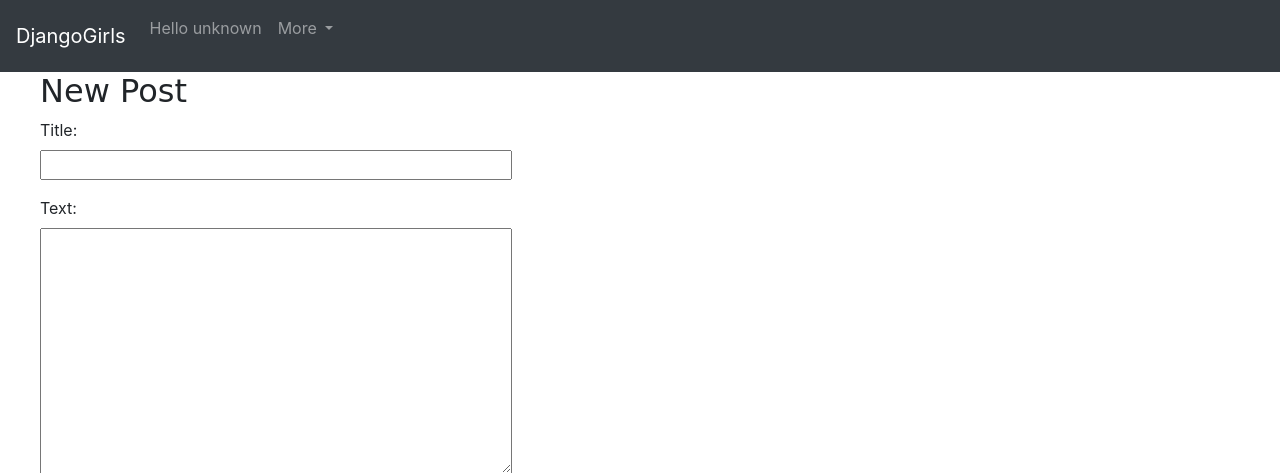
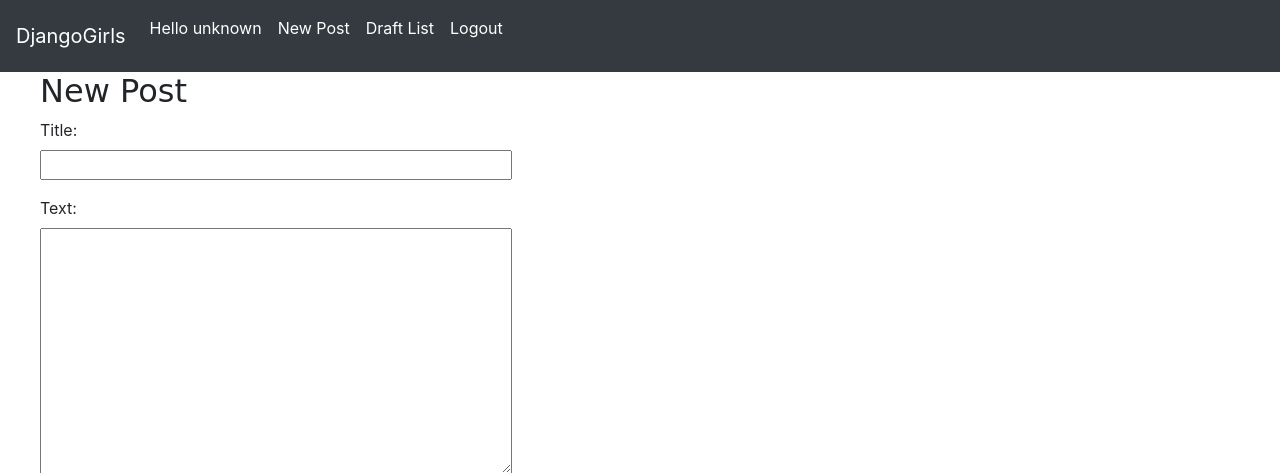
Before and after one commit to Srikant9217/my-first-blog, a Django app: template blog/templates/blog/post_edit.html in a window 1280 px wide. Shown: the top 473 px of the page. Run offline with Django 3.2, Linux system fonts and the light colour scheme; the template is opened without the code that fills it: values that come from a table or form of the project are taken from there, others are empty; a user stored in the database is signed in; parts of the project's set-up code (start-up, migrations or seed data) failed here and were passed over; some libraries are stand-ins or nearby versions.

Commit message:
added navbar

```diff
--- a/blog/templates/blog/base.html
+++ b/blog/templates/blog/base.html
@@ -16,28 +16,25 @@
 
 <nav class="navbar navbar-expand-lg navbar-dark bg-dark">
     <a class="navbar-brand" href="/">DjangoGirls</a>
-    <button class="navbar-toggler" type="button" data-toggle="collapse" data-target="#navbarNavDropdown"
-            aria-controls="navbarNavDropdown" aria-expanded="false" aria-label="Toggle navigation">
+    <button class="navbar-toggler" type="button" data-toggle="collapse" data-target="#navbarNav"
+            aria-controls="navbarNav" aria-expanded="false" aria-label="Toggle navigation">
         <span class="navbar-toggler-icon"></span>
     </button>
-    <div class="collapse navbar-collapse" id="navbarNavDropdown">
+    <div class="collapse navbar-collapse" id="navbarNav">
         <ul class="navbar-nav">
 
             {% if user.is_authenticated %}
-            <li class="nav-item">
+            <li class="nav-item active">
                 <p class="nav-link">Hello {{ user.username }}</p>
             </li>
-
-            <li class="nav-item dropdown">
-                <a class="nav-link dropdown-toggle" href="#" id="navbarDropdownMenuLink" role="button"
-                   data-toggle="dropdown" aria-haspopup="true" aria-expanded="false">
-                    More
-                </a>
-                <div class="dropdown-menu" aria-labelledby="navbarDropdownMenuLink">
-                    <a class="dropdown-item" href="{% url 'post_new' %}">New Post</a>
-                    <a class="dropdown-item" href="{% url 'post_draft_list' %}">Draft List</a>
-                    <a class="dropdown-item" href="{% url 'logout' %}">Logout</a>
-                </div>
+            <li class="nav-item active">
+                <a class="nav-link" href="{% url 'post_new' %}">New Post</a>
+            </li>
+            <li class="nav-item active">
+                <a class="nav-link" href="{% url 'post_draft_list' %}">Draft List</a>
+            </li>
+            <li class="nav-item active">
+                <a class="nav-link" href="{% url 'logout' %}">Logout</a>
             </li>
 
             {% else %}
```
